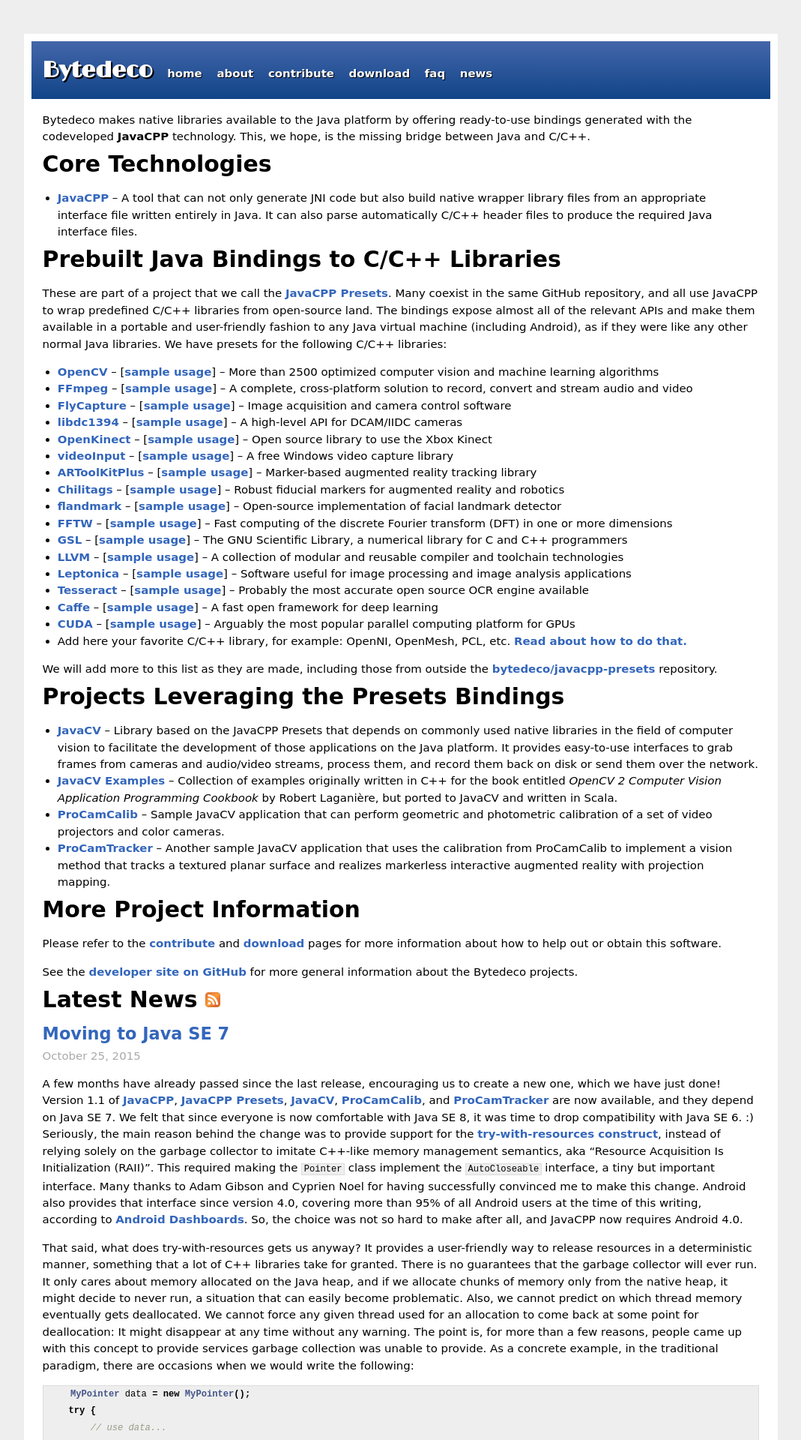
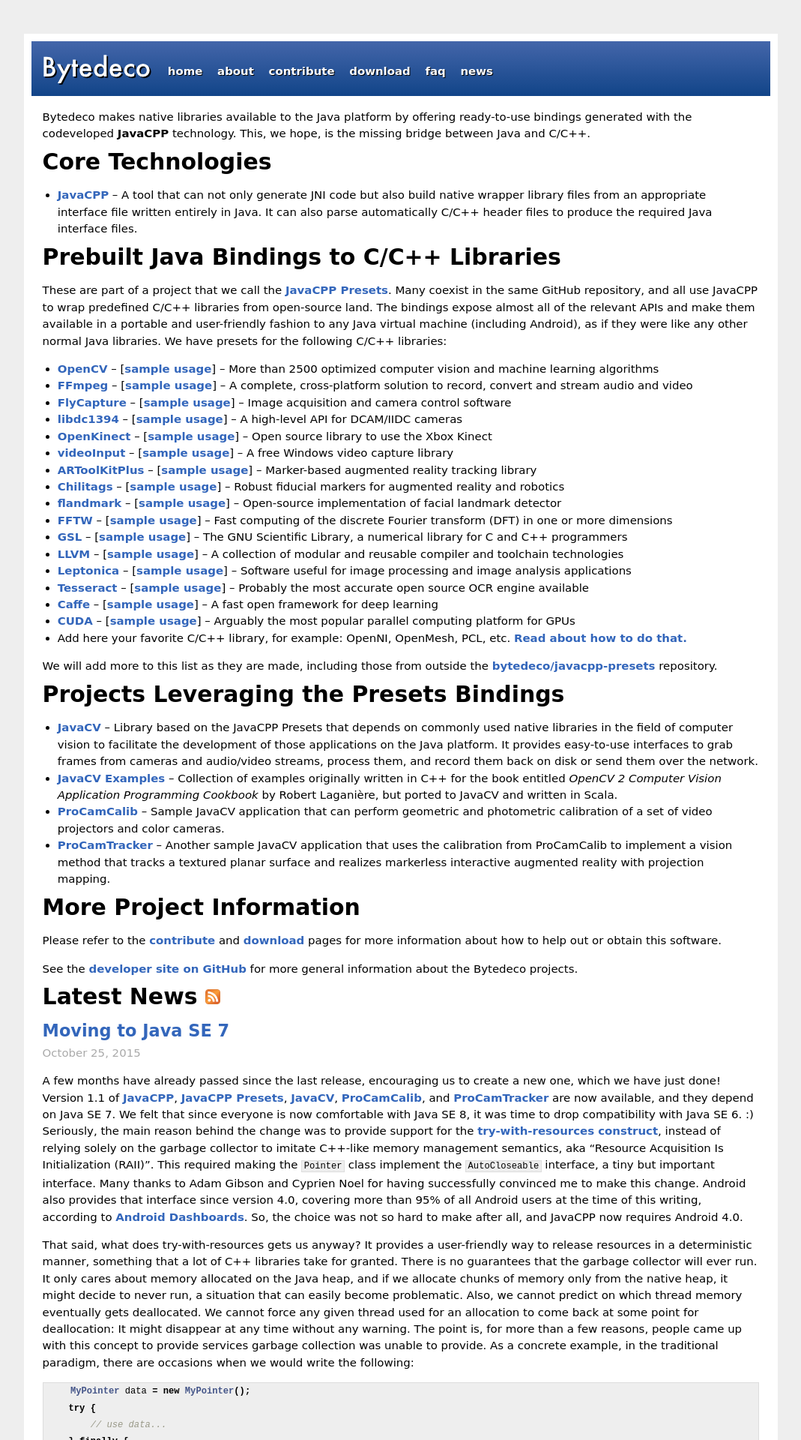
Before and after one commit to bytedeco/bytedeco.github.io, a Jekyll site: the page built from index.html, in a window 1280 px wide. Shown: the top 1920 px of the page at 75% size, without its empty margins (105-1174 px from the left). Built offline with Jekyll 4.4.1, drawn with Linux system fonts in a browser that asks for light colours; Markdown is read by kramdown in place of the engine named in the settings; the list of posts is cut into pages by our own code.

Commit message:
Switch the "deco font" for the logo from Limelight to Futura

```diff
--- a/_layouts/default.html
+++ b/_layouts/default.html
@@ -11,9 +11,6 @@
 
         <!-- Custom CSS -->
         <link rel="stylesheet" href="/css/main.css">
-
-        <!-- Deco Font -->
-        <link href='http://fonts.googleapis.com/css?family=Limelight&text=Bytedeco' rel='stylesheet' type='text/css'>
 
         <!-- Google Analytics -->
         <script>
@@ -31,7 +28,7 @@
 
         <div class="site">
           <nav class="header">
-            <h1 class="title"><a href="/" style="font-family: 'Limelight', cursive;">{{ site.name }}</a></h1>
+            <h1 class="title"><a href="/"><span><img src="/Bytedeco_hover.svg" alt="{{ site.name }}"/></span></a></h1>
             <a class="extra" href="/">home</a>
             <a class="extra" href="/about/">about</a>
             <a class="extra" href="/contribute/">contribute</a>
--- a/css/main.css
+++ b/css/main.css
@@ -80,17 +80,31 @@ a:hover   { color: #8ad; }
 
 .title {
   display: inline-block;
-  margin-top: 0.9em;
-  margin-bottom: 0.9em;
-  margin-left: 0.5em;
+  width:146px;
+  height:42px;
+  margin-top: 0.6em;
+  margin-bottom: 0.45em;
+  margin-left: 0.55em;
+  vertical-align: -0.5em;
+}
+
+.title a span {
+  display:none;
 }
 
 .title a {
+  background: url('/Bytedeco.svg') no-repeat;
+  background-size: contain;
+  display: inline-block;
+  width:146px;
+  height:42px;
   color: #fff;
   text-shadow: 2px 2px #000;
 }
 
 .title a:hover {
+  background: url('/Bytedeco_hover.svg') no-repeat;
+  background-size: contain;
   text-shadow: 4px 4px #000;
 }
 
```
Also changed, not shown: Bytedeco.svg (added), Bytedeco_hover.svg (added).
